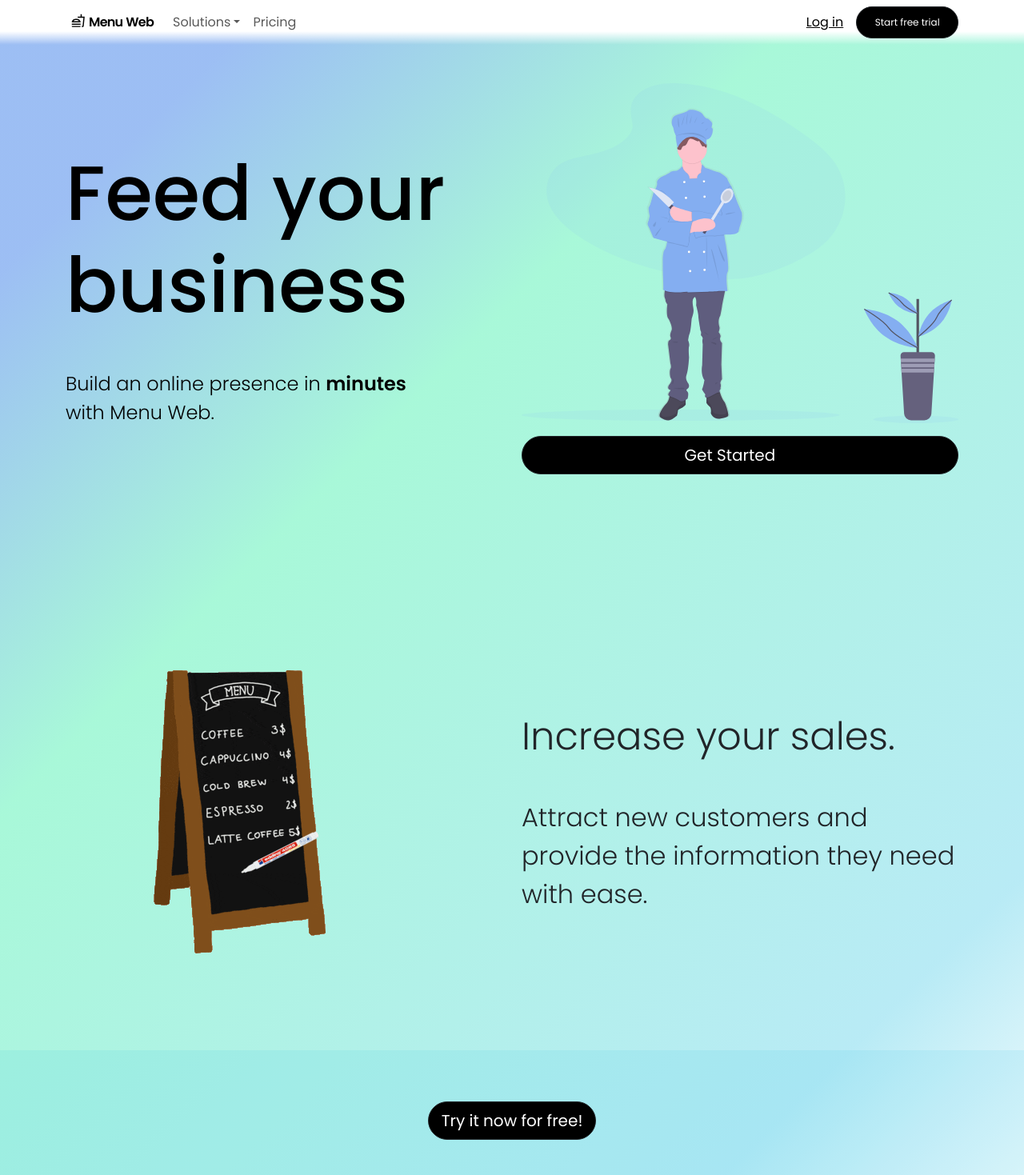
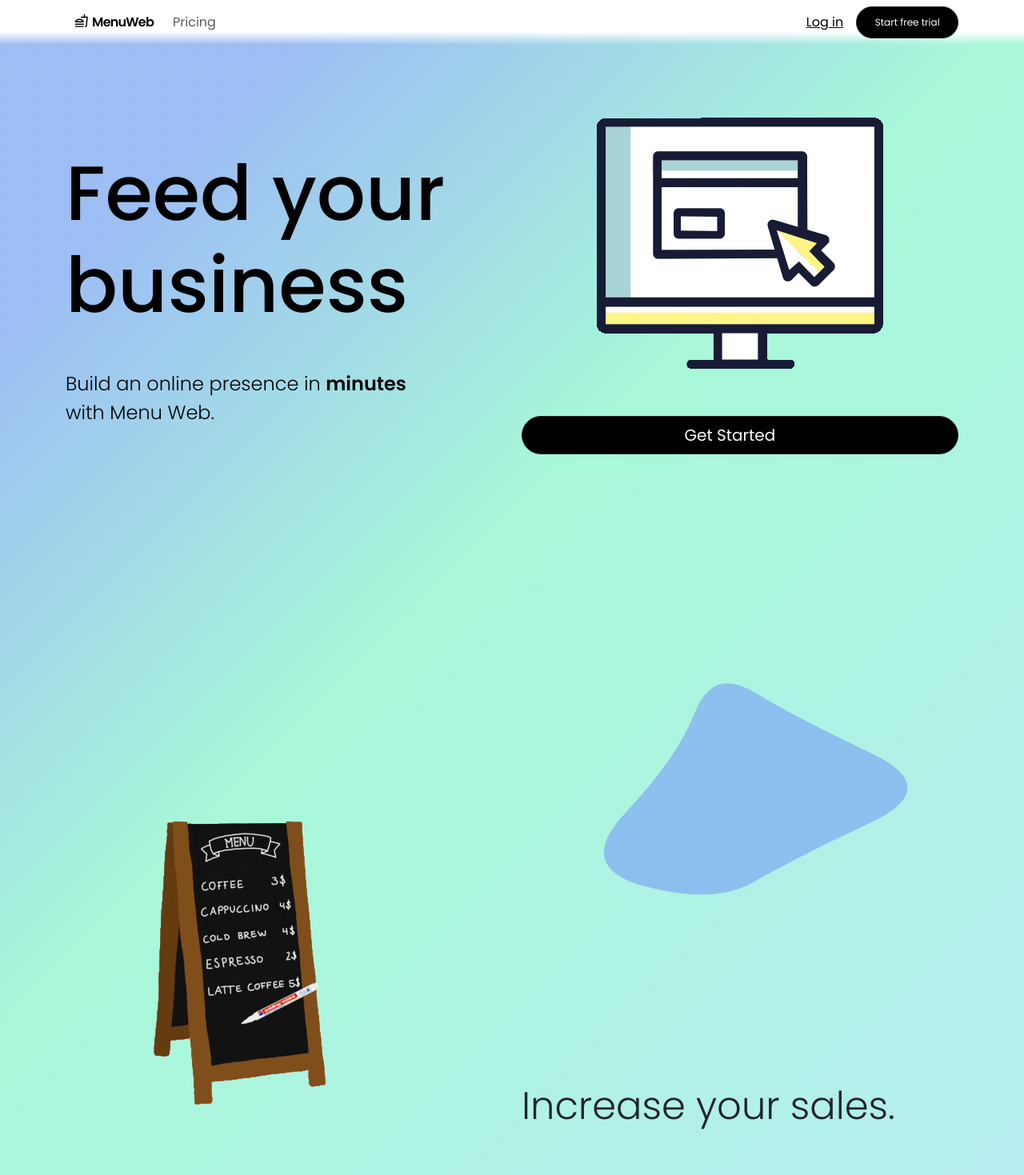
Before and after one commit to a-stepanian/restaurant-sitebuilder, a React (Create React App) app: page / in a window 1280 px wide. Shown: the top 1469 px of the page at 80% size. Built offline with nearby package versions, Linux system fonts and the light colour scheme; some icons are missing.

Commit message:
Updates Header links and Home Page styles

```diff
--- a/src/Components/Header.tsx
+++ b/src/Components/Header.tsx
@@ -16,8 +16,7 @@ export const Header = (props: IHeaderProps) => {
           <Link to="/" className="text-black text-decoration-none nav-home">
             <div className="d-flex justify-content-center align-items-center">
               <MdOutlineFastfood />
-              <span className="mt-1 ms-1 fw-bold fs-6">Menu</span>
-              <span className="mt-1 ms-1 fw-bold fs-6">Web</span>
+              <span className="mt-1 ms-1 fw-bold fs-6">MenuWeb</span>
             </div>
           </Link>
         </Navbar.Brand>
@@ -29,13 +28,6 @@ export const Header = (props: IHeaderProps) => {
         </div>
         <Navbar.Collapse id="basic-navbar-nav">
           <Nav className="me-auto">
-            <NavDropdown title="Solutions" id="basic-nav-dropdown">
-              <NavDropdown.Item href="/">Action</NavDropdown.Item>
-              <NavDropdown.Item href="/">Another action</NavDropdown.Item>
-              <NavDropdown.Item href="/">Something</NavDropdown.Item>
-              <NavDropdown.Divider />
-              <NavDropdown.Item href="/">Separated link</NavDropdown.Item>
-            </NavDropdown>
             <Link to="/pricing" className="nav-link">
               Pricing
             </Link>
--- a/src/Pages/Home/Home.tsx
+++ b/src/Pages/Home/Home.tsx
@@ -18,8 +18,7 @@ export const Home = () => {
           </Col>
           <Col md={6}>
             <div className="d-flex flex-column justify-content-center align-items-center">
-              <img className="img-fluid" src="/images/chef.svg" alt="Chef holding cooking utensils" />
-              {/* PACMAN EATING DOLLAR SIGNS AROUND A COMPUTER */}
+              <img className="img-fluid" src="/images/computer.gif" alt="Chef holding cooking utensils" />
               <Link to="/get-started" className="mt-3 btn btn-dark btn-lg w-100 bg-black rounded-pill">
                 Get Started <FaRightLong />
               </Link>
@@ -29,6 +28,16 @@ export const Home = () => {
         <Row className="my-5 py-5">
           <Col md={6} className="order-1 order-md-2">
             <div className="d-flex flex-column justify-content-center h-100">
+              <svg
+                id="10015.io"
+                viewBox="0 0 480 480"
+                xmlns="http://www.w3.org/2000/svg"
+                xmlnsXlink="http://www.w3.org/1999/xlink">
+                <path
+                  fill="rgba(133, 179, 242, 0.8)"
+                  d="M383,278.5Q301,317,256,343Q211,369,134.5,348Q58,327,114.5,267Q171,207,190.5,157Q210,107,256,135Q302,163,383.5,201.5Q465,240,383,278.5Z"
+                />
+              </svg>
               <h2 className="my-5 pt-5 increase-text display-1">Increase your sales.</h2>
               <p className="fs-2 lead">Attract new customers and provide the information they need with ease.</p>
             </div>
@@ -36,15 +45,15 @@ export const Home = () => {
           <Col md={6}>
             <div className="h-100 d-flex align-items-center justify-content-center">
               {/* <FcBullish className="bullish w-100" /> */}
-              <img src="/images/menu.gif" />
+              <img className="img-fluid" src="/images/menu.gif" />
             </div>
           </Col>
         </Row>
       </Container>
       <Container fluid className="px-0" style={{ backgroundColor: "rgba(21, 188, 223, 0.1)" }}>
         <Row className="g-0 mt-5 py-5">
-          <Col>
-            <div className="d-flex justify-content-center align-items-center">
+          <Col className="my-5 py-5">
+            <div className="checkered-bg" style={{ backgroundImage: "url('/images/honeycomb.png')" }}>
               <Link to="/get-started" className="mt-3 btn btn-dark btn-lg bg-black rounded-pill">
                 Try it now for free!
               </Link>
@@ -65,7 +74,7 @@ export const Home = () => {
               {/* <FcGoogle style={{ fontSize: "4rem" }} />
                 <FcGoogle style={{ fontSize: "6.5rem" }} />
                 <FcGoogle style={{ fontSize: "10rem" }} /> */}
-              <img style={{ maxHeight: "50vh" }} src="/images/mobile-menu.gif" />
+              <img className="img-fluid" style={{ maxHeight: "50vh" }} src="/images/mobile-menu.gif" />
             </div>
           </Col>
         </Row>
```
